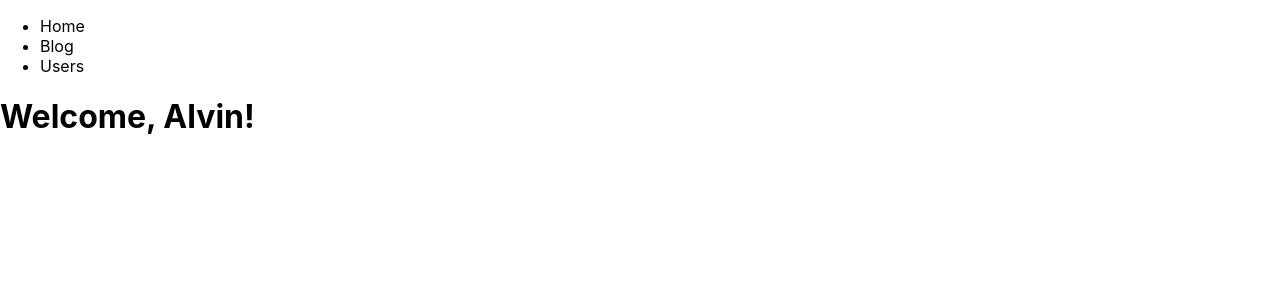
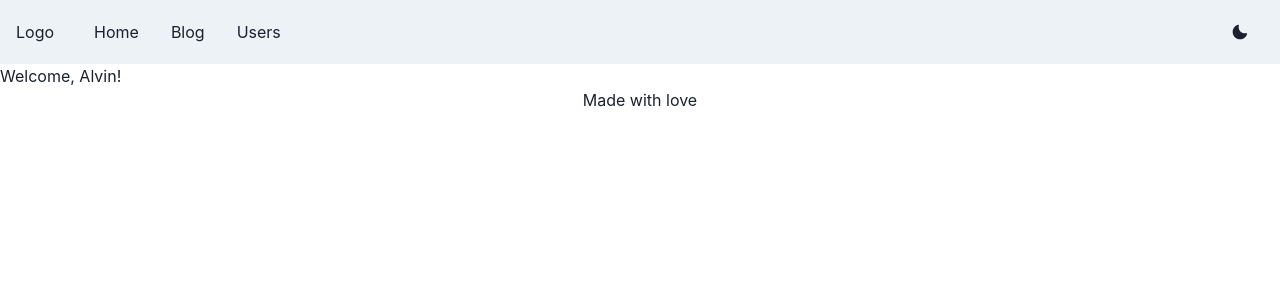
Before and after one commit to alvinmdj/nextjs-basic, a Next.js app: page / in a window 1280 px wide. Shown: the top 300 px of the page. Built offline with nearby package versions, Linux system fonts and the light colour scheme.

Commit message:
add chakra-ui and footer

```diff
--- /dev/null
+++ b/components/Footer/Footer.module.css
@@ -0,0 +1,3 @@
+.title {
+  text-align: center;
+}
--- /dev/null
+++ b/components/Footer/index.tsx
@@ -0,0 +1,9 @@
+import styles from './Footer.module.css'
+
+export default function Footer() {
+  return (
+    <div className={styles.footer}>
+      <p className={styles.title}>Made with love</p>
+    </div>
+  )
+}
--- /dev/null
+++ b/components/Header/Header.module.css
@@ -0,0 +1,14 @@
+/* .container {
+  padding: 8px;
+  box-shadow: 3px 3px 11px 3px rgb(0 0 0 / 32%);
+}
+
+.list {
+  list-style: none;
+  display: flex;
+  justify-content: flex-end;
+}
+
+.item {
+  margin: 0px 16px;
+} */
--- a/components/Header/index.tsx
+++ b/components/Header/index.tsx
@@ -1,15 +1,102 @@
-import Link from "next/link"
+import { ReactNode } from 'react';
+import {
+  Box,
+  Flex,
+  HStack,
+  Link as ChakraLink,
+  IconButton,
+  Button,
+  useDisclosure,
+  useColorModeValue,
+  useColorMode,
+  Stack,
+} from '@chakra-ui/react';
+import { HamburgerIcon, CloseIcon, MoonIcon, SunIcon } from '@chakra-ui/icons';
+import Link from 'next/link';
 
-export default function Header() {
+const Links : { [key: string]: any } = {
+  home: { title: 'Home', url: '/' },
+  blog: { title: 'Blog', url: '/blog' },
+  users: { title: 'Users', url: '/users' }
+}
+
+const NavLink = ({ href, children }: { href: string, children: ReactNode }) => (
+  <Link href={href}>
+    <ChakraLink
+      px={2}
+      py={1}
+      rounded={'md'}
+      _hover={{
+        textDecoration: 'none',
+        bg: useColorModeValue('gray.200', 'gray.700'),
+      }}>
+        {children}
+    </ChakraLink>
+  </Link>
+);
+
+export default function withAction() {
+  const { isOpen, onOpen, onClose } = useDisclosure();
+  const { colorMode, toggleColorMode } = useColorMode();
+
   return (
-    <div>
-      <header>
-        <ul>
-          <li><Link href="/"><a>Home</a></Link></li>
-          <li><Link href="/blog"><a>Blog</a></Link></li>
-          <li><Link href="/users"><a>Users</a></Link></li>
-        </ul>
-      </header>
-    </div>
-  )
+    <>
+      <Box bg={useColorModeValue('gray.100', 'gray.900')} px={4}>
+        <Flex h={16} alignItems={'center'} justifyContent={'space-between'}>
+          <IconButton
+            size={'md'}
+            icon={isOpen ? <CloseIcon /> : <HamburgerIcon />}
+            aria-label={'Open Menu'}
+            display={{ md: 'none' }}
+            onClick={isOpen ? onClose : onOpen}
+          />
+          <HStack spacing={8} alignItems={'center'}>
+            <Box>Logo</Box>
+            <HStack
+              as={'nav'}
+              spacing={4}
+              display={{ base: 'none', md: 'flex' }}>
+                {Object.keys(Links).map((key) => (
+                  <NavLink href={Links[key].url} key={Links[key].title}>{Links[key].title}</NavLink>
+                ))}
+            </HStack>
+          </HStack>
+          <Flex alignItems={'center'}>
+            <Stack direction={'row'} spacing={7}>
+              <Button onClick={toggleColorMode}>
+                {colorMode === 'light' ? <MoonIcon /> : <SunIcon />}
+              </Button>
+            </Stack>
+          </Flex>
+        </Flex>
+
+        {isOpen ? (
+          <Box pb={4} display={{ md: 'none' }}>
+            <Stack as={'nav'} spacing={4}>
+              {Object.keys(Links).map((key) => (
+                <NavLink href={Links[key].url} key={Links[key].title}>{Links[key].title}</NavLink>
+              ))}
+            </Stack>
+          </Box>
+        ) : null}
+      </Box>
+    </>
+  );
 }
+
+// import Link from "next/link"
+// import styles from './Header.module.css'
+
+// export default function Header() {
+//   return (
+//     <div>
+//       <header className={styles.container}>
+//         <ul className={styles.list}>
+//           <li className={styles.item}><Link href="/"><a>Home</a></Link></li>
+//           <li className={styles.item}><Link href="/blog"><a>Blog</a></Link></li>
+//           <li className={styles.item}><Link href="/users"><a>Users</a></Link></li>
+//         </ul>
+//       </header>
+//     </div>
+//   )
+// }
--- a/package.json
+++ b/package.json
@@ -8,6 +8,11 @@
     "lint": "next lint"
   },
   "dependencies": {
+    "@chakra-ui/icons": "^1.1.1",
+    "@chakra-ui/react": "^1.7.3",
+    "@emotion/react": "^11.7.1",
+    "@emotion/styled": "^11.6.0",
+    "framer-motion": "^4.1.17",
     "next": "12.0.7",
     "react": "17.0.2",
     "react-dom": "17.0.2"
--- a/pages/_app.tsx
+++ b/pages/_app.tsx
@@ -1,8 +1,13 @@
 import '../styles/globals.css'
 import type { AppProps } from 'next/app'
+import { ChakraProvider } from '@chakra-ui/react'
 
 function MyApp({ Component, pageProps }: AppProps) {
-  return <Component {...pageProps} />
+  return (
+    <ChakraProvider>
+      <Component {...pageProps} />
+    </ChakraProvider>
+  )
 }
 
 export default MyApp
--- a/pages/index.tsx
+++ b/pages/index.tsx
@@ -1,11 +1,13 @@
 import type { NextPage } from 'next'
 import Header from '../components/Header'
+import Footer from '../components/Footer'
 
 const Home: NextPage = () => {
   return (
     <>
       <Header />
       <h1>Welcome, Alvin!</h1>
+      <Footer />
     </>
   )
 }
```
Also changed, not shown: styles/Home.module.css (deleted, +0 -116 lines), notes.txt, styles/globals.css (line endings or trailing spaces), 1 other file (tests, documents, lock files or other folders).
